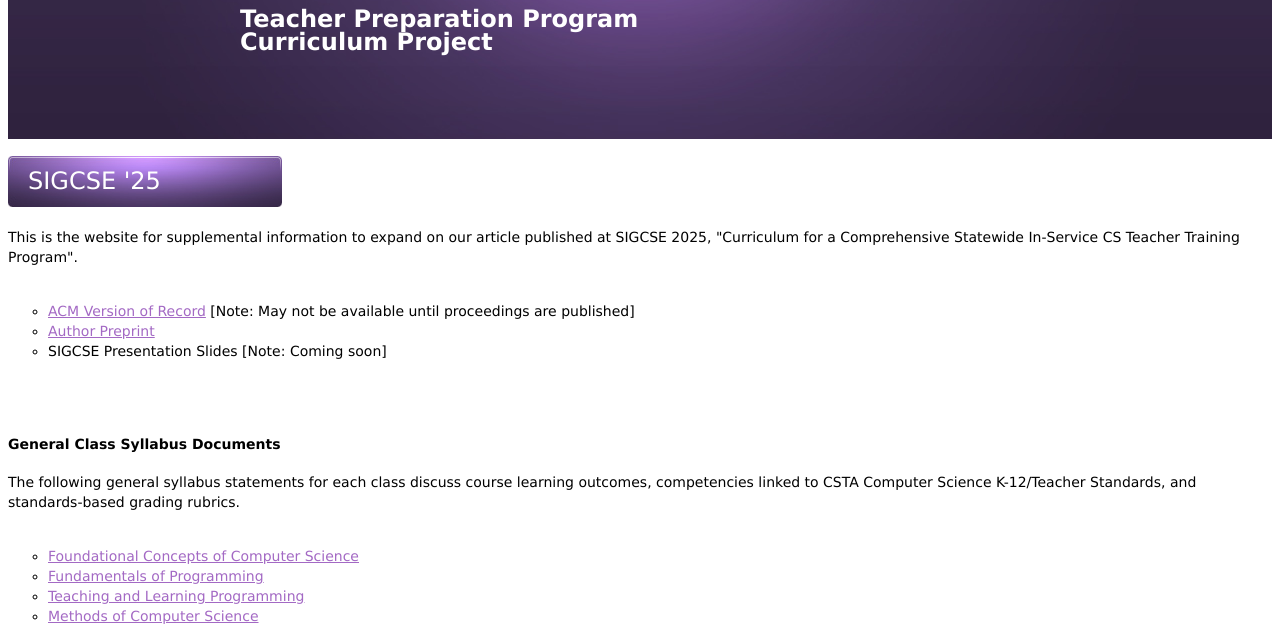
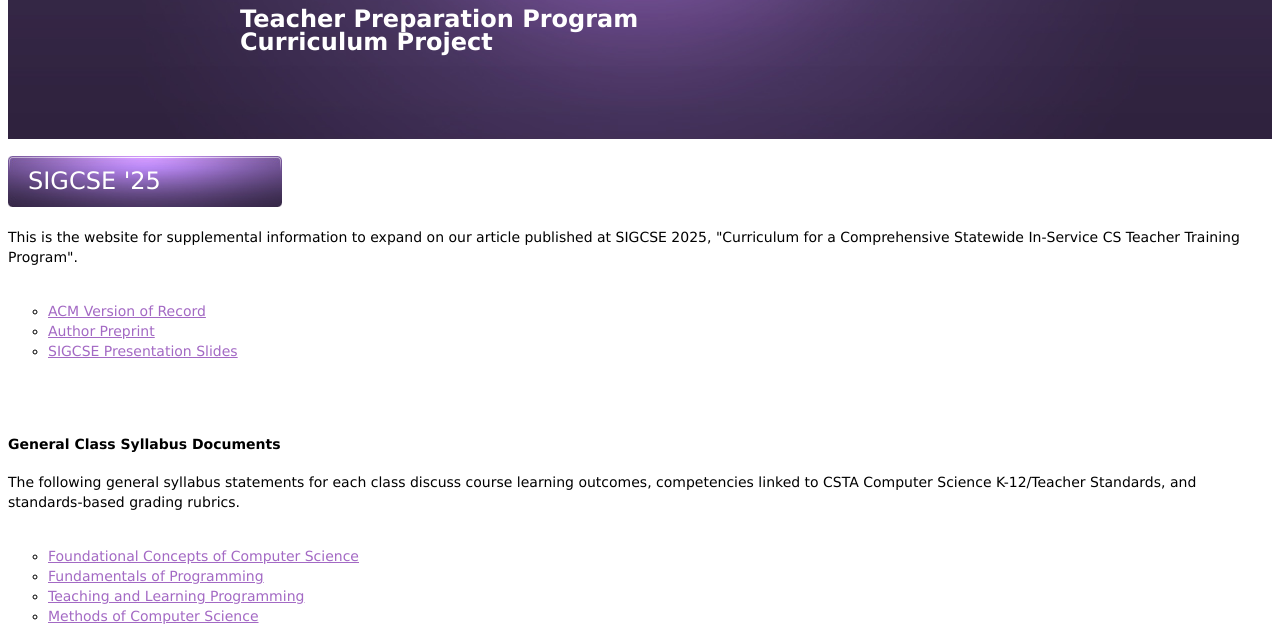
Before and after one commit to CSEd-UNI/SIGCSE2025, a plain HTML site: page index.html in a window 1280 px wide. Shown: the part 163-791 px from the top of the page. Drawn offline with Linux system fonts and the light colour scheme.

Commit message:
Updated links

```diff
--- a/index.html
+++ b/index.html
@@ -31,9 +31,9 @@
 
 	  <p>This is the website for supplemental information to expand on our article published at SIGCSE 2025, "Curriculum for a Comprehensive Statewide In-Service CS Teacher Training Program".</p>
 	<ul>
-  <li><a href="https://doi.org/10.1145/3641554.3701882">ACM Version of Record</a> [Note: May not be available until proceedings are published]</li>
+  <li><a href="https://doi.org/10.1145/3641554.3701882">ACM Version of Record</a> </li>
    <li><a href="paper/SIGCSE_2025_author_preprint.pdf">Author Preprint</a></li>
-   <li>SIGCSE Presentation Slides [Note: Coming soon]</li>
+   <li><a href="paper/SIGCSE2025_presentation.pdf">SIGCSE Presentation Slides</a></li>
 
 		</ul>
 <br><br>
```
Also changed, not shown: 1 other file.
